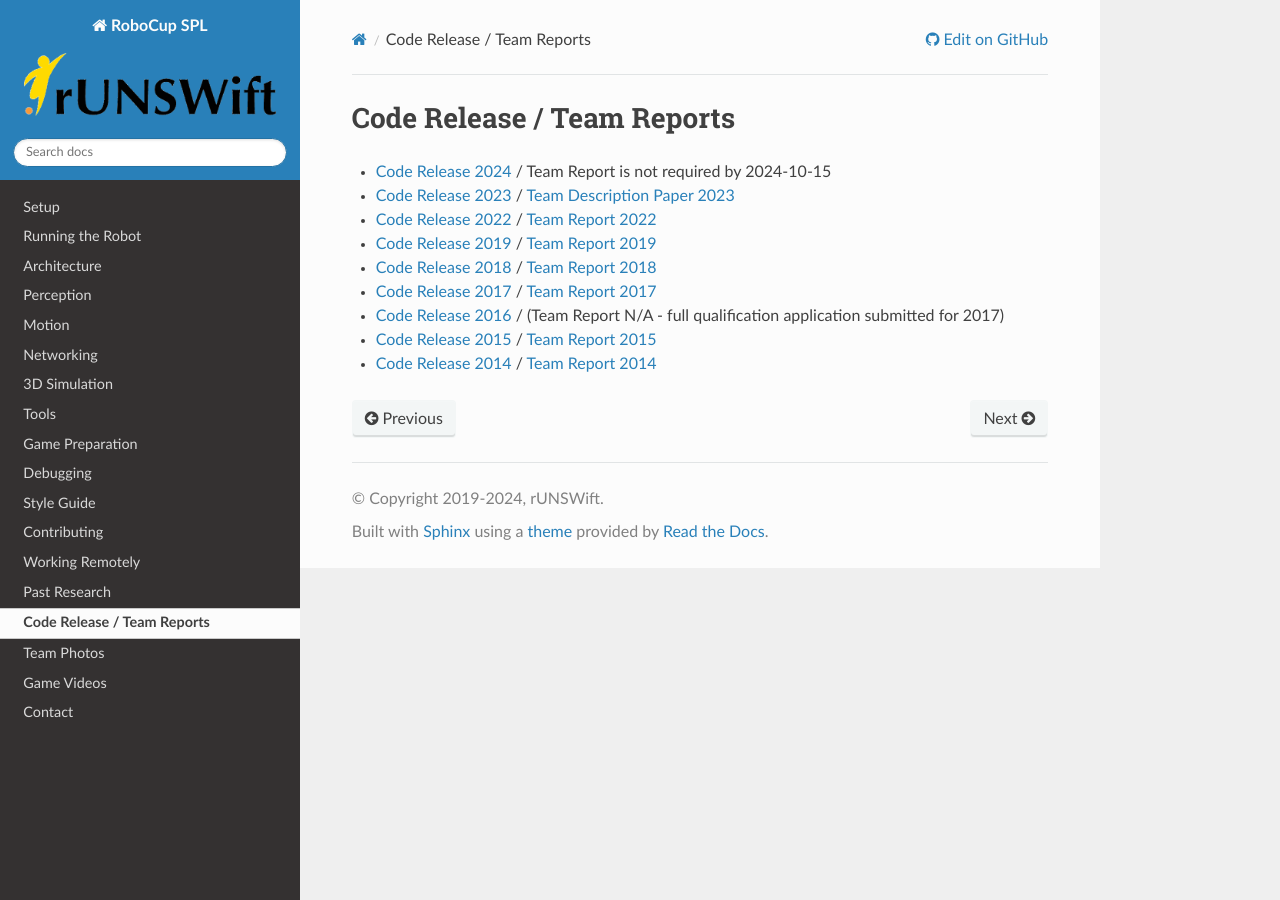
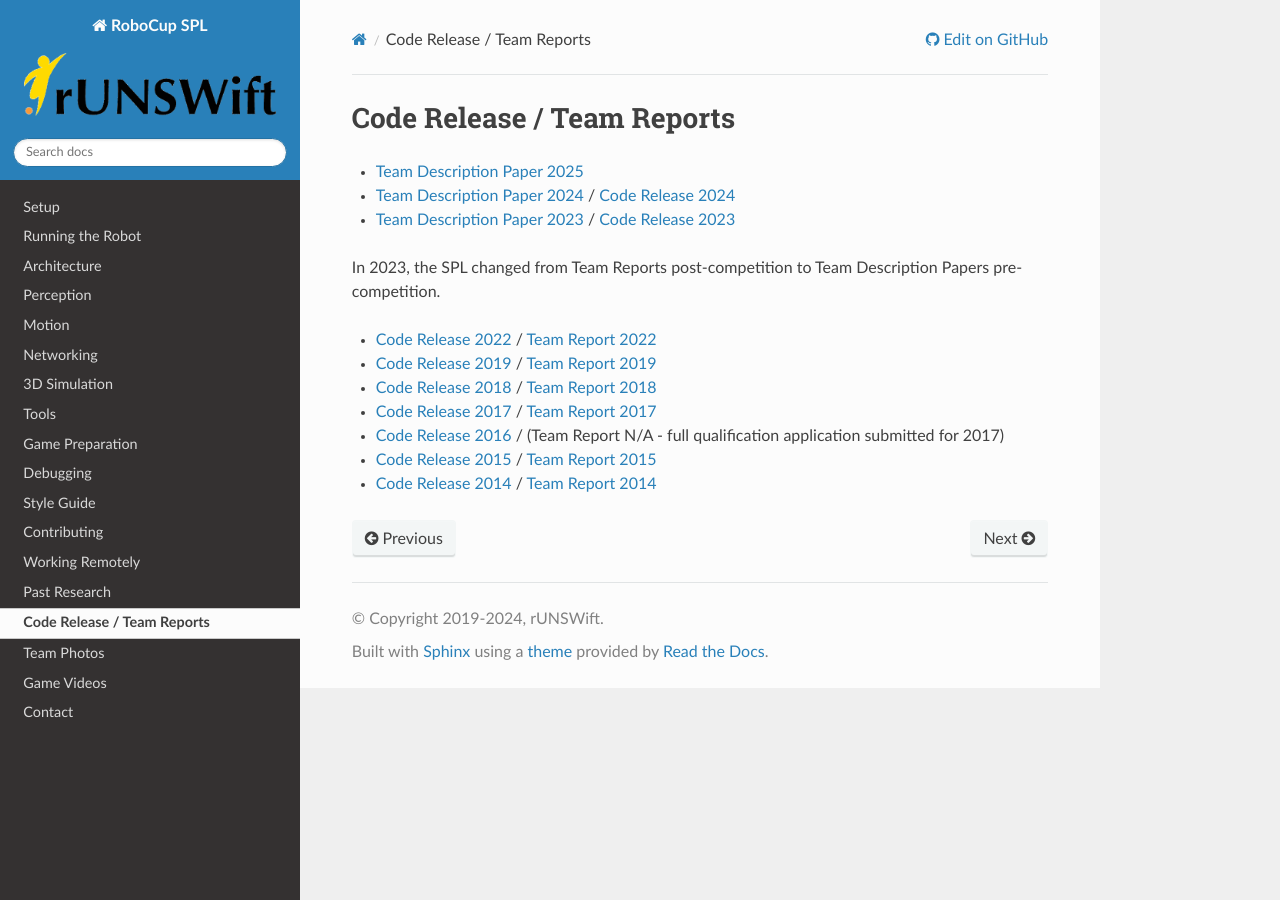
Before and after one commit to UNSWComputing/rUNSWift-docs, a Sphinx documentation site: the page built from source/code_releases_team_reports.rst, in a window 1280 px wide. Built offline with Sphinx 7.4.7 and the Read the Docs theme 3.1.0, drawn with Linux system fonts in a browser that asks for light colours.

Commit message:
Update code_releases_team_reports.rst

```diff
--- a/source/code_releases_team_reports.rst
+++ b/source/code_releases_team_reports.rst
@@ -2,8 +2,12 @@
 Code Release / Team Reports
 ###########################
 
-* `Code Release 2024 <https://github.com/UNSWComputing/rUNSWift-2024-release>`_ / Team Report is not required by 2024-10-15
-* `Code Release 2023 <https://github.com/UNSWComputing/rUNSWift-2023-release>`_ / `Team Description Paper 2023 <https://spl.robocup.org/wp-content/uploads/SPL2023_TDP_rUNSWift.pdf>`_
+* `Team Description Paper 2025 <https://github.com/UNSWComputing/rUNSWift-2024-release/raw/main/SPL_2025_TDP_rUNSWift.pdf>`_
+* `Team Description Paper 2024 <https://github.com/UNSWComputing/rUNSWift-2024-release/raw/main/SPL_2024_TDP_rUNSWift.pdf>`_ / `Code Release 2024 <https://github.com/UNSWComputing/rUNSWift-2024-release>`_
+* `Team Description Paper 2023 <https://spl.robocup.org/wp-content/uploads/SPL2023_TDP_rUNSWift.pdf>`_  / `Code Release 2023 <https://github.com/UNSWComputing/rUNSWift-2023-release>`_
+
+In 2023, the SPL changed from Team Reports post-competition to Team Description Papers pre-competition.
+
 * `Code Release 2022 <https://github.com/UNSWComputing/rUNSWift-2022-release>`_ /
   `Team Report 2022 <https://github.com/UNSWComputing/rUNSWift-2022-release/raw/main/RoboCup_SPL_2022_rUNSWift_Team_Paper.pdf>`_
 * `Code Release 2019 <https://github.com/UNSWComputing/rUNSWift-2019-release>`_ /
```
